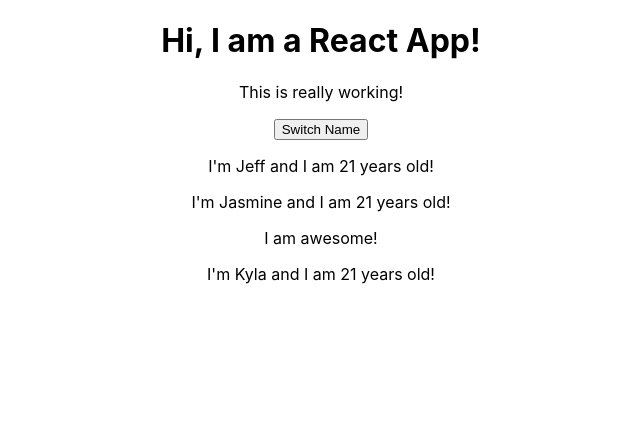
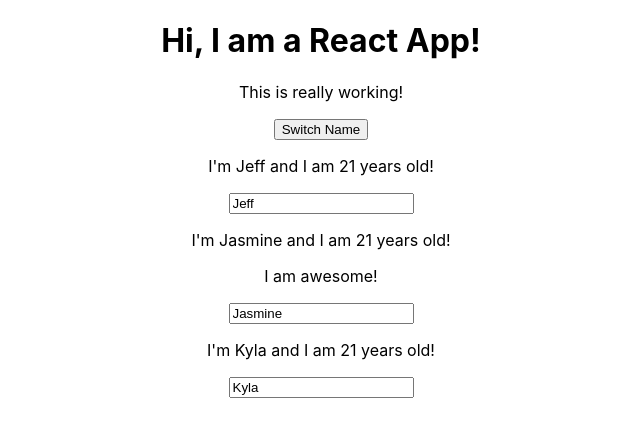
Before and after one commit to zeejay09/burger-builder, a React (Create React App) app: page / in a window 1280 px wide. Shown: the top 436 px of the page, without its empty margins (319-959 px from the left). Built offline with nearby package versions, Linux system fonts and the light colour scheme.

Commit message:
implements two-way binding

```diff
--- a/src/App.js
+++ b/src/App.js
@@ -23,6 +23,16 @@
     });
   }
 
+  nameChangedHandler = (event) => {
+    this.setState({
+      persons: [
+        { name: 'Jeff', age: 21},
+        { name: event.target.value, age: 21},
+        { name: 'Kyla', age: 21},
+      ]
+    });
+  }
+
   render() {
     return (
       <div className="App">
@@ -35,7 +45,8 @@
         <Person
           name={this.state.persons[1].name}
           age={this.state.persons[1].age}
-          click={this.switchNameHandler.bind(this, 'Jeffy')} >I am awesome!</Person>
+          click={this.switchNameHandler.bind(this, 'Jeffy')}
+          changed={this.nameChangedHandler} >I am awesome!</Person>
         <Person
           name={this.state.persons[2].name}
           age={this.state.persons[2].age} />
--- a/src/Person/Person.js
+++ b/src/Person/Person.js
@@ -5,6 +5,7 @@
         <div>
             <p onClick={props.click}>I'm {props.name} and I am {props.age} years old!</p>
             <p>{props.children}</p>
+            <input type="text" onChange={props.changed} value={props.name} />
         </div>
     )
 };
```
